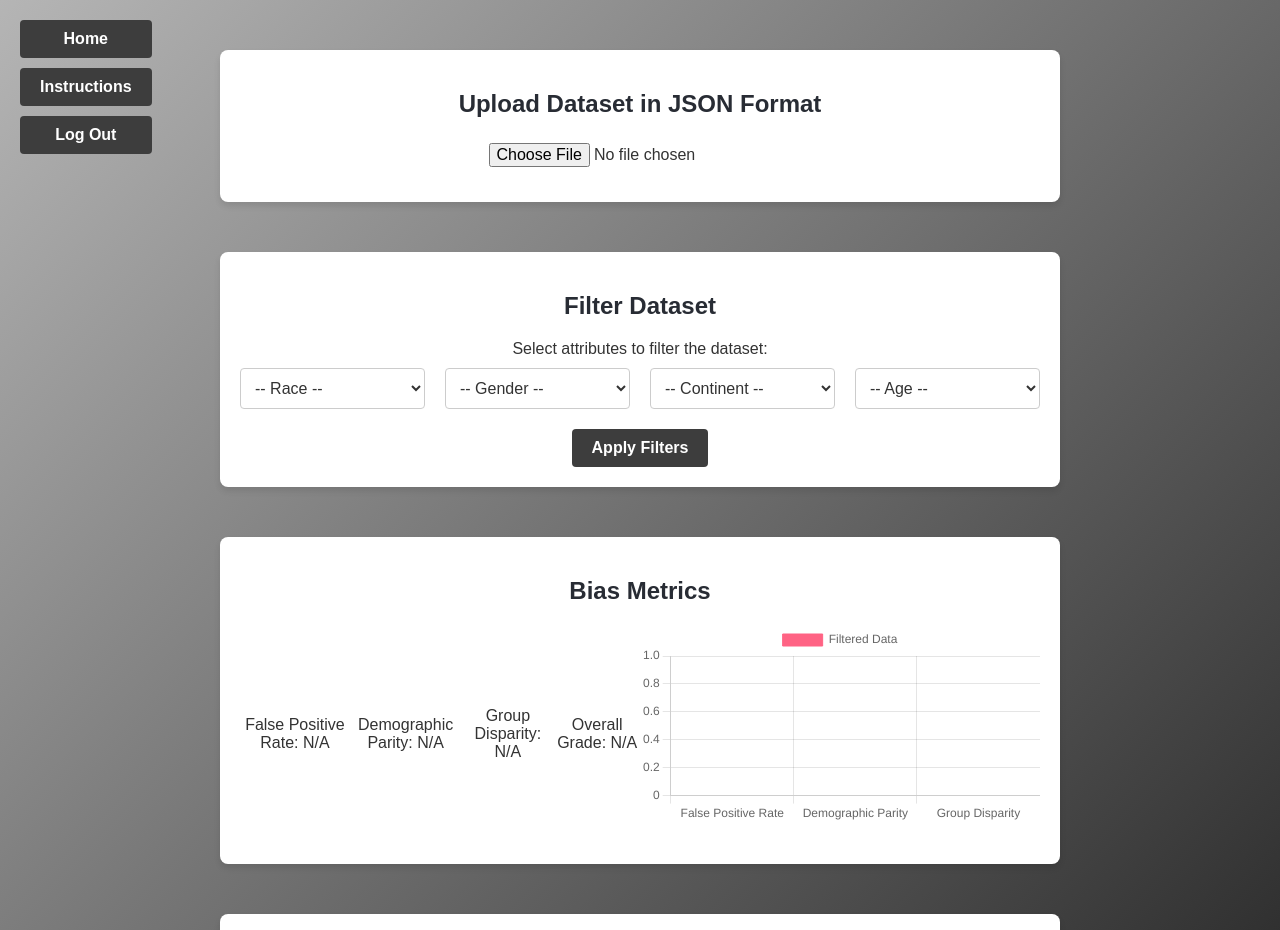
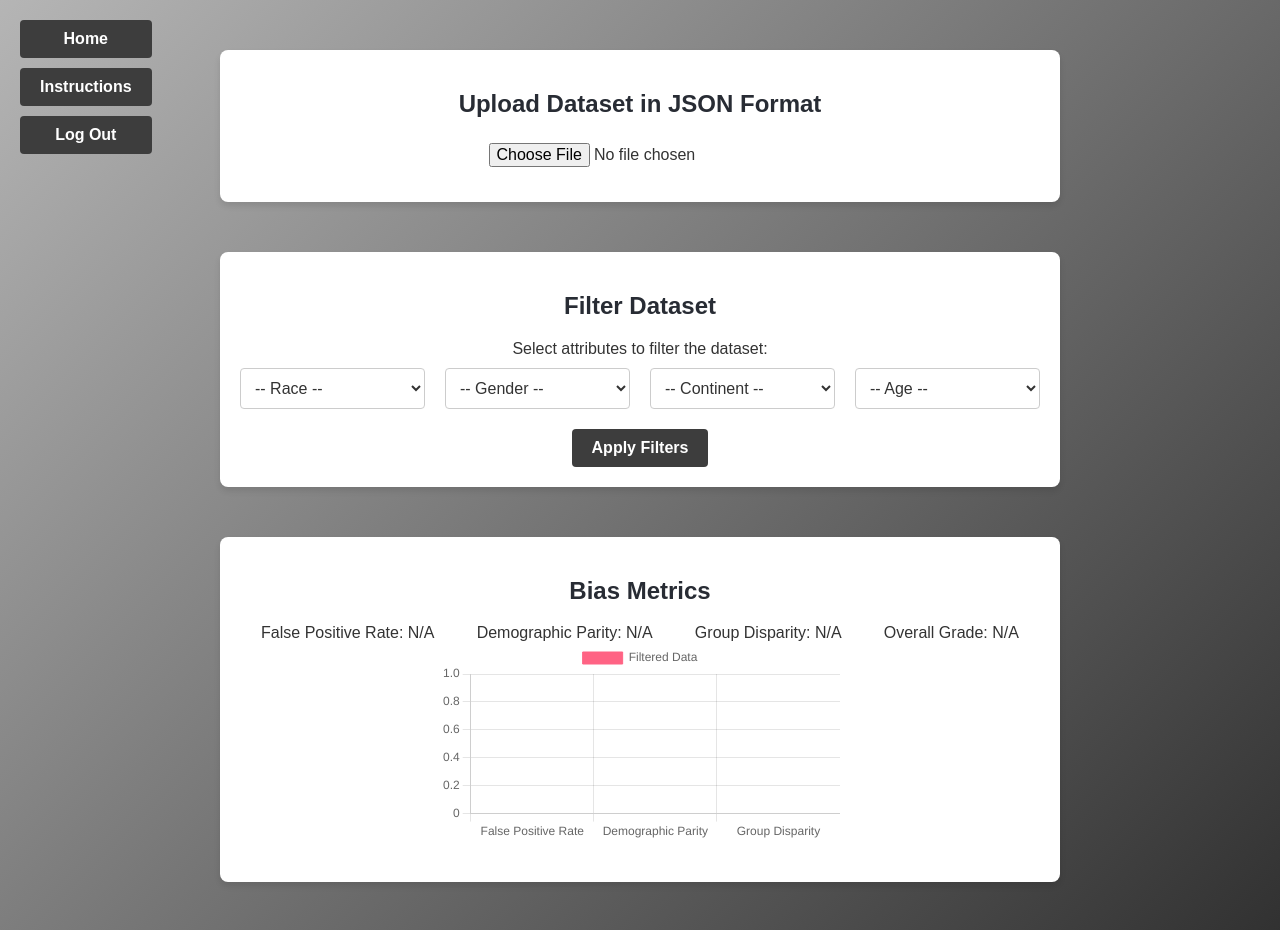
Before and after one commit to FionaVerzivolli/Credit-Score-Bias-Visualizer, a React (Create React App) app in the folder frontend/: page /upload in a window 1280 px wide. Shown: the top 930 px of the page. Built offline with nearby package versions, Linux system fonts and the light colour scheme; no server answers.

Commit message:
fixed graph and added favicon

```diff
--- a/frontend/public/index.html
+++ b/frontend/public/index.html
@@ -2,7 +2,7 @@
 <html lang="en">
   <head>
     <meta charset="utf-8" />
-    <link rel="icon" href="%PUBLIC_URL%/favicon.ico" />
+    <link rel="icon" href="%PUBLIC_URL%/favicon.png" />
     <meta name="viewport" content="width=device-width, initial-scale=1" />
     <meta name="theme-color" content="#000000" />
     <meta
--- a/frontend/src/App.css
+++ b/frontend/src/App.css
@@ -173,20 +173,22 @@ button:hover {
   background-color: #3c4047;
 }
 
-/* Metrics Display */
+.containers {
+  display: flex;
+  flex-direction: column;
+}
 .metrics-display {
   display: flex;
   justify-content: space-around;
   align-items: center;
 }
-
 .chart-display {
   display: flex;
   justify-content: space-around;
   align-items: center;
   margin-bottom: 20px;
+}
 
-}
 /* Results Section */
 .results-summary {
   margin-top: 20px;
--- a/frontend/src/upload.js
+++ b/frontend/src/upload.js
@@ -332,11 +332,13 @@ function Upload() {
           </section>
           <section className="metrics">
   <h2>Bias Metrics</h2>
+  <div className="containers">
   <div className="metrics-display">
     <div>False Positive Rate: {metrics.falsePositiveRate || "N/A"}</div>
     <div>Demographic Parity: {metrics.demographicParity || "N/A"}</div>
     <div>Group Disparity: {metrics.groupDisparity || "N/A"}</div>
     <div>Overall Grade: {overallGrade || "N/A"}</div>
+      </div>
     <div className="chart-display">
     <ChartComponent key={chartKey} filtered_data={[
     metrics.falsePositiveRate || 0,
```
Also changed, not shown: frontend/public/favicon.png (added), 1 other file (tests, documents, lock files or other folders).
